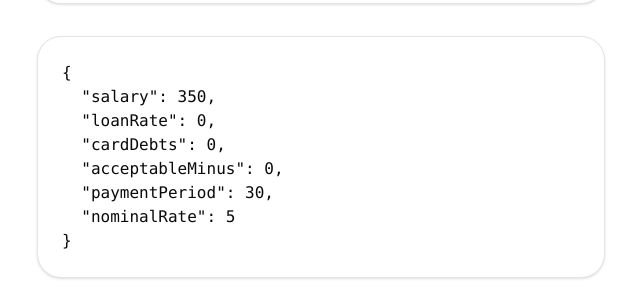
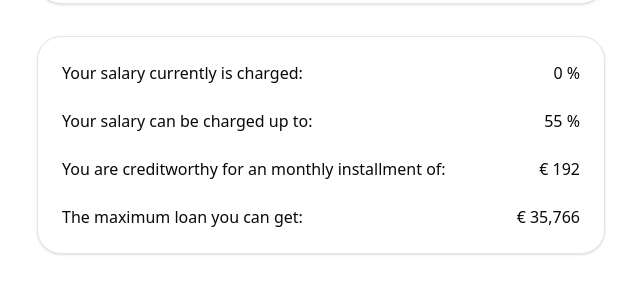
Before and after one commit to filiptunguz/credit-calculator, a React (Vite) app: page / in a window 1280 px wide. Shown: the part 592-883 px from the top of the page, without its empty margins (319-959 px from the left). After the commit the page ends 862 px from the top, so only its background shows below. Built offline with nearby package versions, Linux system fonts and the light colour scheme.

Commit message:
credit possibilities component

```diff
--- a/src/App.tsx
+++ b/src/App.tsx
@@ -13,7 +13,7 @@ export default function App() {
 			<ConditionalForm setCreditType={setCreditType} setDisabled={setDisabled} />
 			<CreditCapacityContextProvider isMortgage={creditType === 'mortgage'}>
 				<CreditCalculator isMortgage={creditType === 'mortgage'} isDisabled={isDisabled} />
-				<CreditPossibilities />
+				<CreditPossibilities isMortgage={creditType === 'mortgage'} />
 			</CreditCapacityContextProvider>
 		</div>
 	);
--- a/src/components/credit-possibilities.tsx
+++ b/src/components/credit-possibilities.tsx
@@ -1,12 +1,33 @@
 import { Card } from '@/components/ui/card.tsx';
-import { useCreditCapacityContext } from '@/lib/credit-helper.ts';
+import useCreditCapacityCalculation from '@/hooks/use-credit-capacity-calculation.ts';
+import { numberWithCommas } from '@/lib/utils.ts';
 
-export default function CreditPossibilities() {
-	const { creditValues } = useCreditCapacityContext();
+type CreditPossibilitiesProps = {
+	isMortgage: boolean;
+};
+
+export default function CreditPossibilities({ isMortgage }: CreditPossibilitiesProps) {
+	const { currentDebtPercent, maxCreditPrice, maxCreditRate, maxTotalDebt } =
+		useCreditCapacityCalculation(isMortgage);
 
 	return (
 		<Card>
-			<pre>{JSON.stringify(creditValues, null, 2)}</pre>
+			<div className="flex gap-4 justify-between items-center">
+				<span>Your salary currently is charged:</span>
+				<span>{currentDebtPercent} %</span>
+			</div>
+			<div className="flex gap-4 justify-between items-center">
+				<span>Your salary can be charged up to:</span>
+				<span>{maxTotalDebt} %</span>
+			</div>
+			<div className="flex gap-4 justify-between items-center">
+				<span>You are creditworthy for an monthly installment of:</span>
+				<span>€ {numberWithCommas(maxCreditRate)}</span>
+			</div>
+			<div className="flex gap-4 justify-between items-center">
+				<span>The maximum loan you can get:</span>
+				<span>€ {numberWithCommas(parseInt(maxCreditPrice.toFixed()))}</span>
+			</div>
 		</Card>
 	);
 }
```
